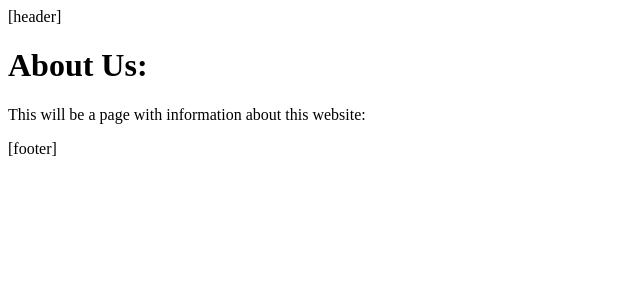
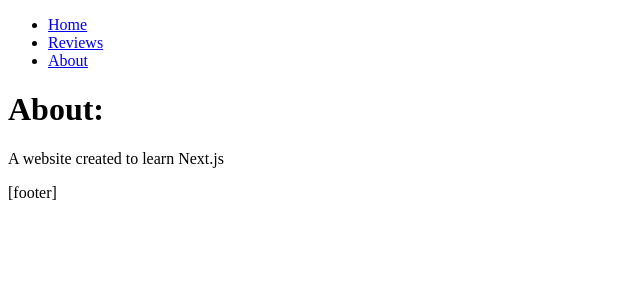
Before and after one commit to Shrike717/NEXTJS-UDEMY-NEXTJS-BY-EXAMPLE, a Next.js app in the folder 01. App - SSG - Next Reviews/next-reviews/: page /about in a window 1280 px wide. Shown: the top 300 px of the page, without its empty margins (0-640 px from the left). Built offline with nearby package versions, Linux system fonts and the light colour scheme.

Commit message:
Done learning about usingg the next Link component

```diff
--- a/01. App - SSG - Next Reviews/next-reviews/app/about/page.jsx
+++ b/01. App - SSG - Next Reviews/next-reviews/app/about/page.jsx
@@ -1,8 +1,8 @@
 export default function AboutPage() {
 	return (
 		<>
-			<h1>About Us:</h1>
-			<p>This will be a page with information about this website:</p>
+			<h1>About:</h1>
+			<p>A website created to learn Next.js</p>
 		</>
 	);
 }
--- a/01. App - SSG - Next Reviews/next-reviews/app/layout.jsx
+++ b/01. App - SSG - Next Reviews/next-reviews/app/layout.jsx
@@ -1,3 +1,6 @@
+// Importing th Link component to use client-side navigation
+import Link from "next/link";
+
 // Next RootLayout Template component
 export default function RootLayout({ children }) {
 	return (
@@ -6,7 +9,27 @@ export default function RootLayout({ children }) {
 				<title>Next.js App</title>
 			</head>
 			<body>
-				<header>[header]</header>
+				<header>
+					<nav>
+						<ul>
+							<li>
+								<Link href="/" prefetch={true}>
+									Home
+								</Link>
+							</li>
+							<li>
+								<Link href="/reviews" prefetch={true}>
+									Reviews
+								</Link>
+							</li>
+							<li>
+								<Link href="/about" prefetch={true}>
+									About
+								</Link>
+							</li>
+						</ul>
+					</nav>
+				</header>
 				<main>{children}</main>
 				<footer>[footer]</footer>
 			</body>
```
